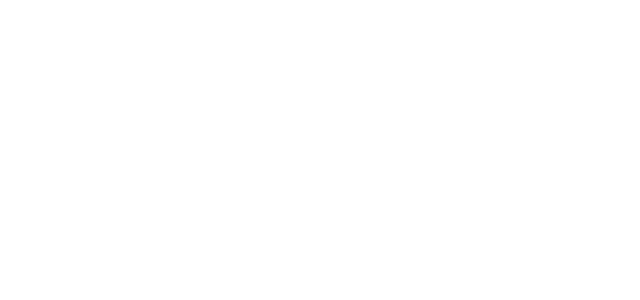
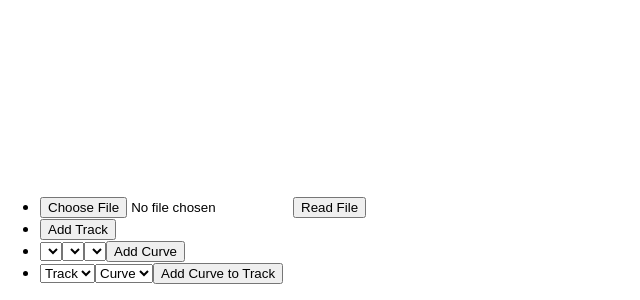
Before and after one commit to PageotM/PapaPlotProject, a React (Create React App) app in the folder my-app/: page / in a window 1280 px wide. Shown: the part 1020-1320 px from the top of the page, without its empty margins (0-640 px from the left). Before the commit the page ends 1200 px from the top, so only its background shows below. Built offline with nearby package versions, Linux system fonts and the light colour scheme.

Commit message:
add new Track fonctionne en refactorant la gestion de l'etat, reste a refactorer le reste (curves et tables) pour avoir un MVP

```diff
--- a/my-app/src/ReactElement/App.js
+++ b/my-app/src/ReactElement/App.js
@@ -1,20 +1,32 @@
-import React from 'react';
+import React, { useEffect, useState } from 'react';
 import SingleChart from './ChartElement';
 import defaultData from '../testingData/data'
 import { Curve } from '../service/CurveService';
 import Track from '../service/TrackService';
+import ControllerMenu from './controllerMenu';
+import TrackContainer from '../service/TrackContainer';
 
 const App = () => {
-const curve1 = new Curve(defaultData, "Total Gas")
-const Track1 = new Track();
-Track1.curveList = [curve1];
+    const [trackList, setTrackList] = useState([]);
+    const [curveList, setCurveList] = useState([]);
+    const [tableList, setTableList] = useState([]);
 
 
 
-return(<div>
-    <SingleChart track = {Track1} />
-</div>
-);
+    useEffect(() => {
+        const curve1 = new Curve(defaultData, "Total Gas");
+        const track1 = new Track();
+        track1.curveList = [curve1];
+        setTrackList([track1]);
+    }, []);
+
+
+    return (
+        <div>
+            <TrackContainer trackList={trackList} />
+            <ControllerMenu trackList={trackList} setTrackList={setTrackList}/>
+        </div>
+    );
 }
 
 export default App;
--- /dev/null
+++ b/my-app/src/ReactElement/controllerMenu.js
@@ -0,0 +1,62 @@
+import Controller from "../service/ControllerService";
+import Track from "../service/TrackService";
+
+function selectFile(event) {
+    Controller.selectedFile = event.target.files[0];
+}
+function addSelectedFile() {
+    if (!Controller.selectedFile) return;
+
+    Controller.parseCSVFromFile(Controller.selectedFile)
+        .then(parsedData => {
+            // Do something with the parsed data
+            Controller.addTable(parsedData, "default Name");
+        })
+        .catch(error => {
+            console.error('Error parsing CSV file:', error);
+        });
+
+}
+const ControllerMenu = ({ trackList, setTrackList }) => {
+    return (
+        <div id="menuController">
+            <ul>
+                <li>
+                    <input onChange={selectFile} type="file" accept=".csv" />
+                    <button onClick={addSelectedFile}>Read File</button>
+                </li>
+                <li>
+                    <button onClick={() =>
+                        setTrackList([...trackList, new Track()])}>Add Track</button>
+                </li>
+                <li>
+                    <select>
+                        {Controller.trackList.map((track,index) => (
+                <option key={index}>{track}</option>
+                        ))}
+                </select>
+                    <select>
+                        <option></option>
+                    </select>
+                    <select>
+                        <option></option>
+                    </select>
+
+                    <button>Add Curve</button>
+
+                </li>
+                <li>
+                    <select>
+                        <option value="track">Track</option>
+                    </select>
+                    <select>
+                        <option value="curve">Curve</option>
+                    </select>
+                    <button>Add Curve to Track</button>
+                </li>
+            </ul>
+        </div>
+    );
+}
+
+export default ControllerMenu;
--- /dev/null
+++ b/my-app/src/service/ControllerService.js
@@ -0,0 +1,53 @@
+import Track from "./TrackService";
+
+class Controller {
+
+    static selectedFile = null;
+    static dataTableList = [];
+    static curveList = [];
+    static trackList = [];
+
+    static parseCSVFromFile(file) {
+        return new Promise((resolve, reject) => {
+            const reader = new FileReader();
+            reader.onload = () => {
+                const fileContent = reader.result;
+                const parsedData = Controller._parseCSVContent(fileContent);
+                resolve(parsedData);
+            };
+            reader.onerror = () => {
+                reject(reader.error);
+            };
+            reader.readAsText(file);
+        });
+    }
+
+    static _parseCSVContent(fileContent) {
+        const lines = fileContent.trim().split('\n');
+        const headers = lines[0].split(',');
+
+        const data = [];
+        for (let i = 1; i < lines.length; i++) {
+            const values = lines[i].split(',');
+            const obj = {};
+            for (let j = 0; j < headers.length; j++) {
+                obj[headers[j]] = values[j];
+            }
+            data.push(obj);
+        }
+        return data;
+    }
+    static addTable(data, dataTableName) {
+        const numericData = data.filter(row => {
+            return Object.values(row).every(value => !isNaN(parseFloat(value)));
+        });
+        const tableDataObject = {};
+        tableDataObject[dataTableName] = numericData;
+
+        Controller.dataTableList.push(tableDataObject);
+        console.log(Controller.dataTableList);
+    }
+}
+
+
+export default Controller;
--- /dev/null
+++ b/my-app/src/service/TrackContainer.js
@@ -0,0 +1,12 @@
+import SingleChart from "../ReactElement/ChartElement"
+
+const TrackContainer = ({ trackList }) => {
+    return (
+      <div>
+        {trackList.map((item, index) => (
+          <SingleChart key={index} track={item} />
+        ))}
+      </div>
+    );
+  };
+  export default TrackContainer;
```
